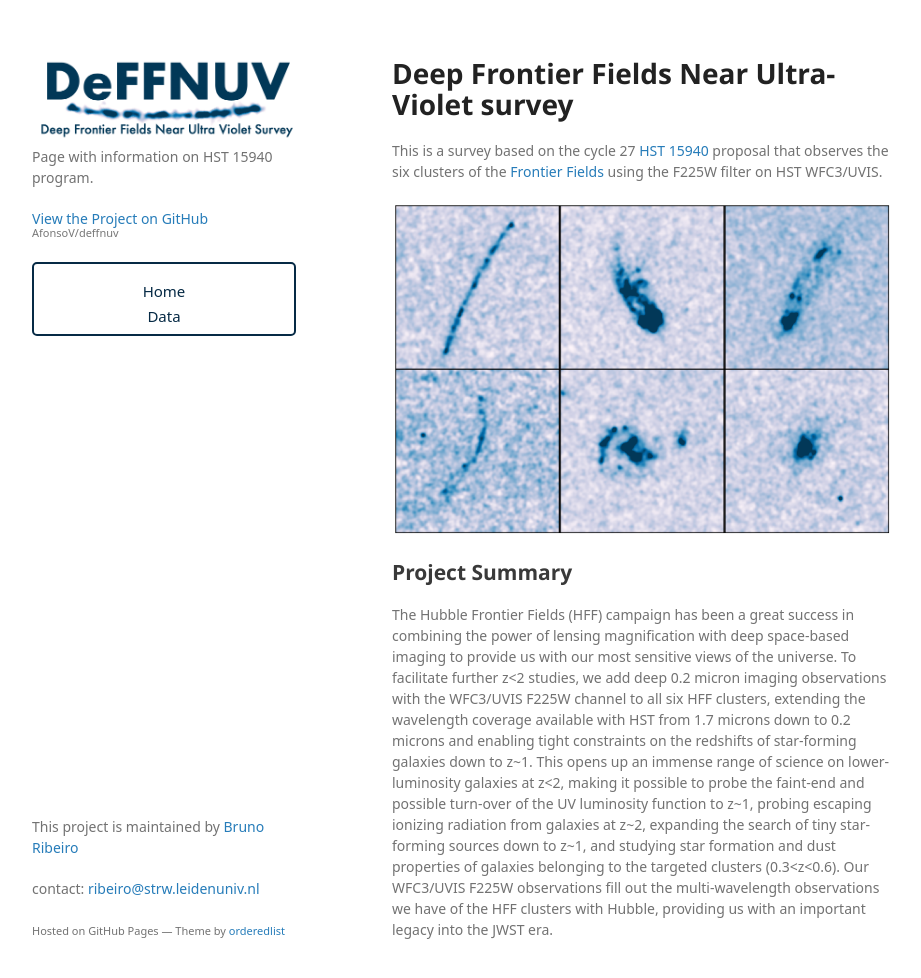
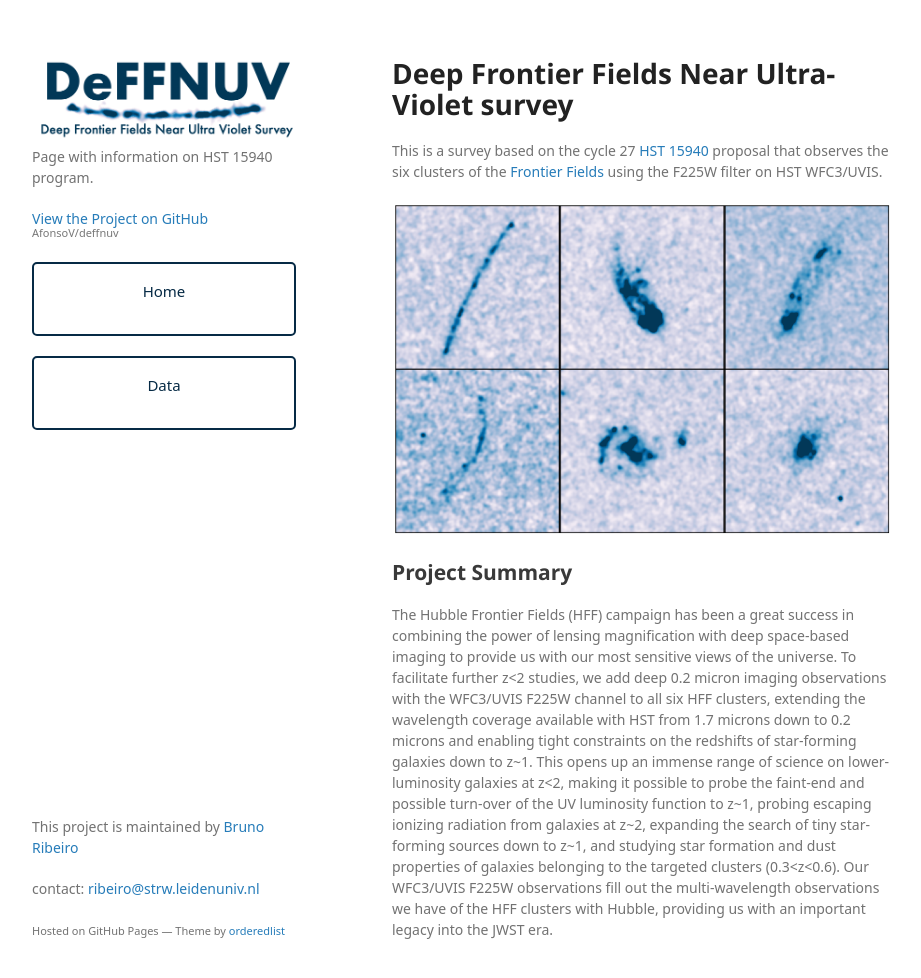
Before and after one commit to AfonsoV/deffnuv, a Jekyll site: the page built from index.md, in a window 1280 px wide and 1010 px high. Shown: the top 978 px of the window, without its empty margins (178-1099 px from the left). Built offline with Jekyll 4.4.1, drawn with Linux system fonts in a browser that asks for light colours; some web fonts are replaced; our own code applies the rules of GitHub Pages for plain Markdown files.

Commit message:
Update buttons.

```diff
--- a/_layouts/default.html
+++ b/_layouts/default.html
@@ -32,9 +32,11 @@
 
         <ul class="downloads">
           <a href="index"> Home </a>
+        </ul>
+
+        <ul class="downloads">
           <a href="data"> Data </a>
         </ul>
-
 
         {% if site.show_downloads %}
         <ul class="downloads">
```
